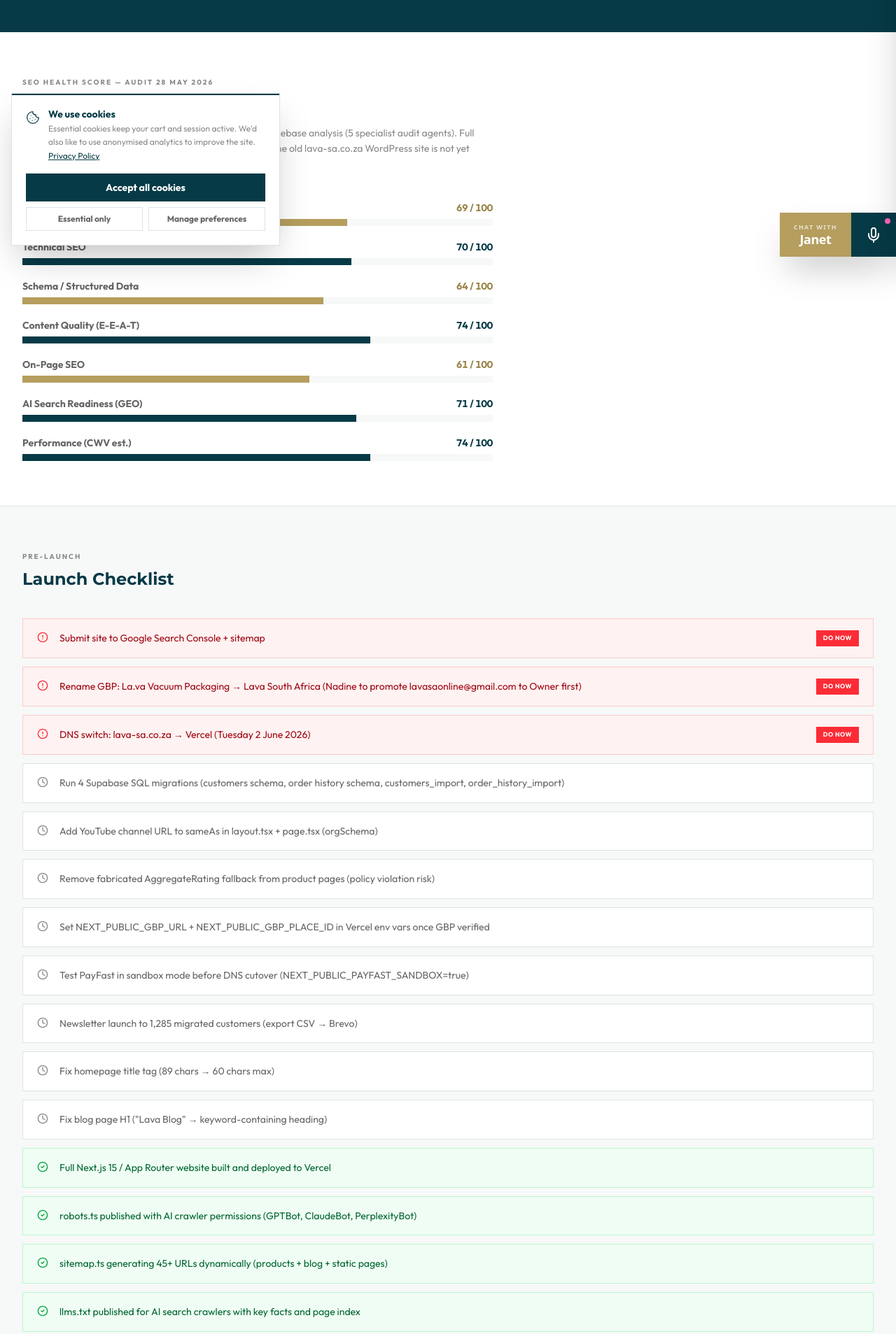
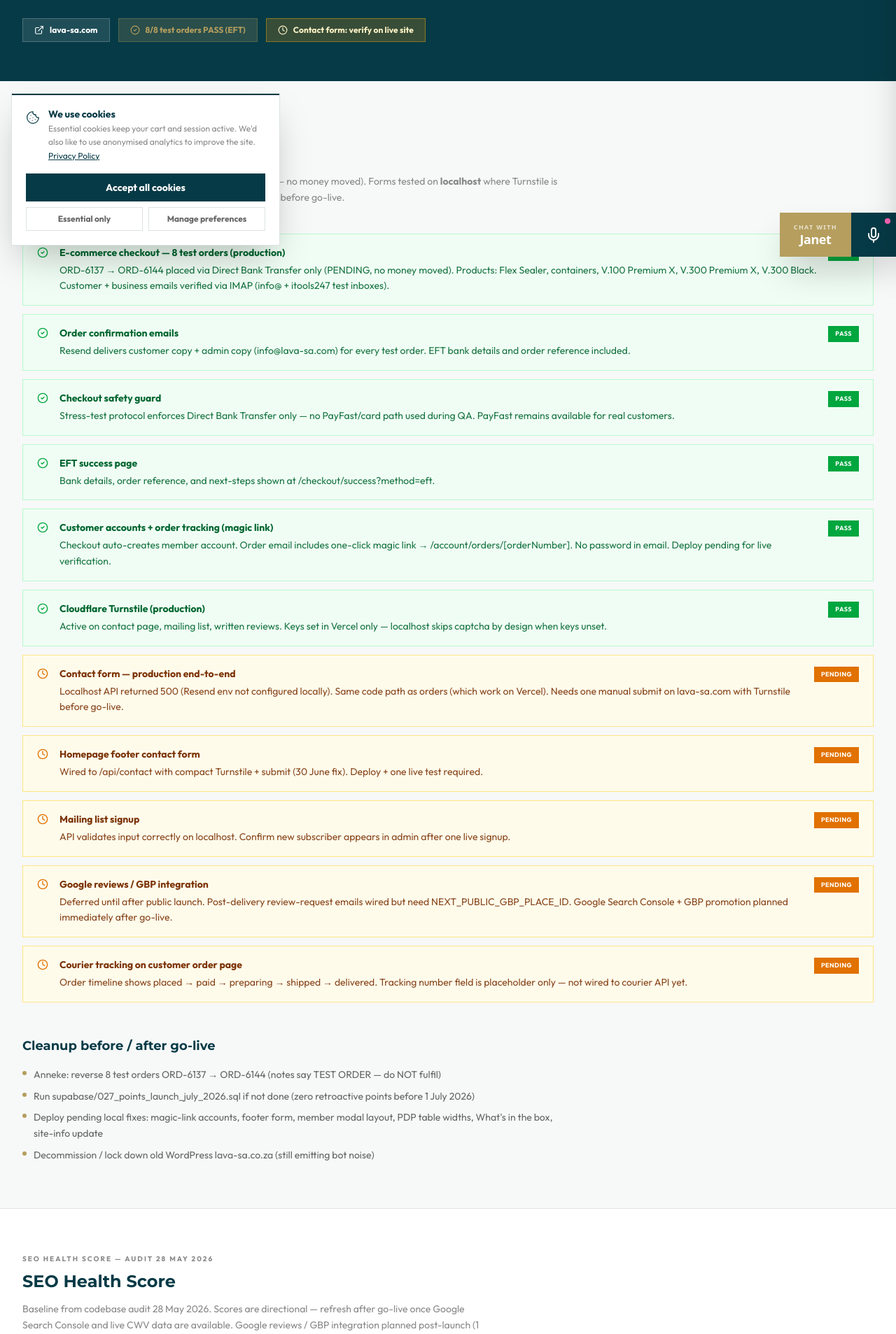
Before and after one commit to lava-sa/website2026, a Next.js app in the folder nextjs/: page /site-info in a window 1280 px wide. Shown: the part 433-2340 px from the top of the page at 70% size. Built offline with nearby package versions, Linux system fonts and the light colour scheme; no server answers.

Commit message:
site info

```diff
--- a/nextjs/src/app/site-info/page.tsx
+++ b/nextjs/src/app/site-info/page.tsx
@@ -14,6 +14,8 @@
 // ─────────────────────────────────────────────────────────────────────────────
 
 const AUDIT_DATE = "28 May 2026";
+const QA_DATE = "30 June 2026";
+const GO_LIVE_TARGET = "1 July 2026";
 
 const SEO_SCORES = [
   { label: "Overall SEO Health",         score: 69 },
@@ -37,44 +39,146 @@
   return "text-red-600";
 }
 
+// ── Pre-Launch QA (stress test) ──────────────────────────────────────────────
+
+type QaStatus = "PASS" | "FAIL" | "PENDING";
+
+const QA_RESULTS: { status: QaStatus; label: string; detail: string }[] = [
+  {
+    status: "PASS",
+    label: "E-commerce checkout — 8 test orders (production)",
+    detail:
+      "ORD-6137 → ORD-6144 placed via Direct Bank Transfer only (PENDING, no money moved). Products: Flex Sealer, containers, V.100 Premium X, V.300 Premium X, V.300 Black. Customer + business emails verified via IMAP (info@ + itools247 test inboxes).",
+  },
+  {
+    status: "PASS",
+    label: "Order confirmation emails",
+    detail:
+      "Resend delivers customer copy + admin copy (info@lava-sa.com) for every test order. EFT bank details and order reference included.",
+  },
+  {
+    status: "PASS",
+    label: "Checkout safety guard",
+    detail:
+      "Stress-test protocol enforces Direct Bank Transfer only — no PayFast/card path used during QA. PayFast remains available for real customers.",
+  },
+  {
+    status: "PASS",
+    label: "EFT success page",
+    detail: "Bank details, order reference, and next-steps shown at /checkout/success?method=eft.",
+  },
+  {
+    status: "PASS",
+    label: "Customer accounts + order tracking (magic link)",
+    detail:
+      "Checkout auto-creates member account. Order email includes one-click magic link → /account/orders/[orderNumber]. No password in email. Deploy pending for live verification.",
+  },
+  {
+    status: "PASS",
+    label: "Cloudflare Turnstile (production)",
+    detail:
+      "Active on contact page, mailing list, written reviews. Keys set in Vercel only — localhost skips captcha by design when keys unset.",
+  },
+  {
+    status: "PENDING",
+    label: "Contact form — production end-to-end",
+    detail:
+      "Localhost API returned 500 (Resend env not configured locally). Same code path as orders (which work on Vercel). Needs one manual submit on lava-sa.com with Turnstile before go-live.",
+  },
+  {
+    status: "PENDING",
+    label: "Homepage footer contact form",
+    detail:
+      "Wired to /api/contact with compact Turnstile + submit (30 June fix). Deploy + one live test required.",
+  },
+  {
+    status: "PENDING",
+    label: "Mailing list signup",
+    detail:
+      "API validates input correctly on localhost. Confirm new subscriber appears in admin after one live signup.",
+  },
+  {
+    status: "PENDING",
+    label: "Google reviews / GBP integration",
+    detail:
+      "Deferred until after public launch. Post-delivery review-request emails wired but need NEXT_PUBLIC_GBP_PLACE_ID. Google Search Console + GBP promotion planned immediately after go-live.",
+  },
+  {
+    status: "PENDING",
+    label: "Courier tracking on customer order page",
+    detail:
+      "Order timeline shows placed → paid → preparing → shipped → delivered. Tracking number field is placeholder only — not wired to courier API yet.",
+  },
+];
+
+const QA_CLEANUP = [
+  "Anneke: reverse 8 test orders ORD-6137 → ORD-6144 (notes say TEST ORDER — do NOT fulfil)",
+  "Run supabase/027_points_launch_july_2026.sql if not done (zero retroactive points before 1 July 2026)",
+  "Deploy pending local fixes: magic-link accounts, footer form, member modal layout, PDP table widths, What's in the box, site-info update",
+  "Decommission / lock down old WordPress lava-sa.co.za (still emitting bot noise)",
+];
+
+function qaStatusStyle(status: QaStatus): { border: string; bg: string; text: string; badge: string } {
+  if (status === "PASS")
+    return {
+      border: "border-green-200",
+      bg: "bg-green-50",
+      text: "text-green-800",
+      badge: "bg-green-600 text-white",
+    };
+  if (status === "FAIL")
+    return {
+      border: "border-red-200",
+      bg: "bg-red-50",
+      text: "text-red-800",
+      badge: "bg-red-500 text-white",
+    };
+  return {
+    border: "border-amber-200",
+    bg: "bg-amber-50",
+    text: "text-amber-900",
+    badge: "bg-amber-600 text-white",
+  };
+}
+
 // ── Launch Checklist ─────────────────────────────────────────────────────────
 
 const CRITICAL = [
-  "Submit site to Google Search Console + sitemap",
-  "Rename GBP: La.va Vacuum Packaging → Lava South Africa (Nadine to promote lavasaonline@gmail.com to Owner first)",
-  "DNS switch: lava-sa.co.za → Vercel (Tuesday 2 June 2026)",
+  "Deploy latest build to production (account tracking, footer form, UI fixes) — target go-live 1 July 2026",
+  "One manual contact form submit on lava-sa.com (pass Turnstile) — confirm email at info@lava-sa.com",
+  "Reverse test orders ORD-6137 → ORD-6144 in admin before real orders mix in",
+  "Submit site to Google Search Console + sitemap after DNS / go-live",
+  "Google Business Profile: verify + set NEXT_PUBLIC_GBP_PLACE_ID for post-delivery review emails",
 ];
 
 const TODO = [
-  "Run 4 Supabase SQL migrations (customers schema, order history schema, customers_import, order_history_import)",
-  "Add YouTube channel URL to sameAs in layout.tsx + page.tsx (orgSchema)",
-  "Remove fabricated AggregateRating fallback from product pages (policy violation risk)",
-  "Set NEXT_PUBLIC_GBP_URL + NEXT_PUBLIC_GBP_PLACE_ID in Vercel env vars once GBP verified",
-  "Test PayFast in sandbox mode before DNS cutover (NEXT_PUBLIC_PAYFAST_SANDBOX=true)",
-  "Newsletter launch to 1,285 migrated customers (export CSV → Brevo)",
-  "Fix homepage title tag (89 chars → 60 chars max)",
-  'Fix blog page H1 ("Lava Blog" → keyword-containing heading)',
+  "Run 027_points_launch_july_2026.sql in Supabase if not already applied",
+  "Confirm mailing list signup on live site → check admin subscriber list",
+  "Remove fabricated AggregateRating fallback from product pages if still present (Google policy risk)",
+  "Rename GBP: La.va Vacuum Packaging → Lava South Africa (Nadine to promote lavasaonline@gmail.com to Owner)",
+  "Newsletter launch to migrated customers (export CSV → Brevo) — post go-live",
+  "Wire courier tracking number when Anneke has carrier workflow (order page placeholder ready)",
+  "Decommission old WordPress lava-sa.co.za",
 ];
 
 const DONE = [
-  "Full Next.js 15 / App Router website built and deployed to Vercel",
-  "robots.ts published with AI crawler permissions (GPTBot, ClaudeBot, PerplexityBot)",
-  "sitemap.ts generating 45+ URLs dynamically (products + blog + static pages)",
-  "llms.txt published for AI search crawlers with key facts and page index",
+  "Full Next.js 15 / App Router website live on lava-sa.com (Vercel)",
+  "robots.ts + sitemap.ts + llms.txt published",
   "PayFast live mode configured — Merchant ID 11125471",
-  "James AI assistant (Janet) implemented on all product pages",
-  "Lava Points loyalty system: 1 pt per R5 spent · 1 pt = R0.05 cashback",
-  "Sales funnel with 10% discount upsell (V.300 path, no header/footer)",
-  "1,285 WordPress customers · 715 orders · R2,559,048 revenue — ready to migrate",
-  "Admin panel: products, orders, customers, reviews, mailing list, Janet logs",
-  "Multi-tier schema: LocalBusiness, Product, BlogPosting, FAQPage, BreadcrumbList, WebSite",
   "Cart, checkout (PayFast + EFT), order confirmation emails (Resend)",
-  "EFT / Direct Bank Transfer details live at checkout + confirmation (Nedbank · LAVA VIDE SA (PTY) LTD)",
-  "Sous vide product images live: LX 20 Sous Vide Stick + Sous Vide Set XXL",
-  "Supabase product-images storage bucket live (thumbnails in cart + confirmation)",
-  "orders.payment_method column added (tracks PayFast vs bank transfer)",
-  "Account dashboard with Lava Points balance + order history",
-  "308 permanent redirect from lava-sa.online → lava-sa.com (middleware)",
+  "EFT / Direct Bank Transfer — Nedbank · LAVA VIDE SA (PTY) LTD · reference = order number",
+  "Pre-launch stress test: 8 EFT orders on production — emails verified (30 June 2026)",
+  "Magic-link customer accounts on checkout + /account/orders/[orderNumber] tracking page",
+  "Cloudflare Turnstile on contact, reviews, mailing list (production)",
+  "Homepage footer contact form wired with Turnstile (compact layout, 30 June 2026)",
+  "Member gate modal — desktop side-by-side layout, scroll-safe (30 June 2026)",
+  "PDP table widths fixed — specs + bags/rolls compatibility (global CSS + template, 30 June 2026)",
+  "What's in the box — complimentary bags/rolls removed from all machines",
+  "Review form OG images for WhatsApp (/submit-review, bags-rolls, containers)",
+  "Lava Points: earn only from 1 July 2026 · full-price items only (no sale/clearance)",
+  "Janet voice agent: PDP context, add-to-cart, admin chat logs, sales script",
+  "Lava Points dashboard, admin panel, 1,285 migrated customers + order history",
+  "308 redirect lava-sa.online → lava-sa.com",
 ];
 
 // ── What's Built ─────────────────────────────────────────────────────────────
@@ -107,12 +211,13 @@
     title: "Shop & Customer Features",
     items: [
       "Full cart and checkout — PayFast (live) + EFT paths",
-      "Lava Points loyalty: earn 1 pt per R5 · redeem at R0.05/pt (1% cashback)",
+      "Customer auto-account on order + magic-link email to track order (no password in email)",
+      "Account dashboard + per-order page /account/orders/[orderNumber] with status timeline",
+      "Lava Points loyalty: earn from 1 July 2026 · full-price items only · 1 pt per R5",
       "Sales funnel with 10% upsell discount (bags/rolls/accessories, no header/footer)",
-      "Account dashboard: order history, Lava Points balance",
-      "Submit a review page + admin moderation queue",
-      "Mailing list with newsletter subscriber CSV export (Brevo-ready)",
-      "Courier delivery: R190 excl. VAT (Gauteng) · R250 excl. VAT (other provinces) at checkout",
+      "Submit a review page + admin moderation + category-specific OG images for WhatsApp",
+      "Mailing list with Turnstile + admin subscriber export",
+      "Courier delivery at checkout — tracking number on order page: placeholder (post-launch)",
     ],
   },
   {
@@ -123,7 +228,7 @@
       "llms.txt with full page index, product categories, key facts (price range, warranty, address)",
       "robots.ts: AI bots explicitly permitted by name (GPTBot, ClaudeBot, PerplexityBot, Google-Extended)",
       "GBP pre-wired in code — NEXT_PUBLIC_GBP_URL + NEXT_PUBLIC_GBP_PLACE_ID env vars activate it",
-      "Review request email: triggers 7–14 days post-delivery (wired, needs GBP Place ID)",
+      "Review request email: triggers post-delivery (wired — needs GBP Place ID after launch)",
       "Dynamic OG images per product category (hunting, bags, containers, butchery, sous vide)",
     ],
   },
@@ -171,7 +276,8 @@
   ["Help / FAQ",                 "/help/faq"],
   ["Contact",                    "/contact"],
   ["Account Dashboard",          "/account/dashboard"],
-  ["Admin Panel",                "/lava-sa/"],
+  ["Site Info (this page)",    "/site-info"],
+  ["Admin Panel",                "/admin"],
 ];
 
 // ── Technical Details ────────────────────────────────────────────────────────
@@ -183,8 +289,8 @@
   ["Payments",       "PayFast (live mode)"],
   ["AI Assistant",   "James / Janet (Google GenAI)"],
   ["Hosting",        "Vercel (cloud, global CDN)"],
-  ["Primary Domain", "lava-sa.co.za (DNS switch 2 June 2026)"],
-  ["Live on Vercel",  "lava-sa.com (DNS cutover to lava-sa.co.za on 2 June)"],
+  ["Primary Domain", "lava-sa.com (lava-sa.co.za DNS when ready)"],
+  ["Go-live target",  `${GO_LIVE_TARGET} (pending deploy + final checks)`],
   ["Repository",     "GitHub (private)"],
   ["Design",         "Tailwind v4 · Montserrat + Outfit · Petrol #1B6B6B"],
 ];
@@ -203,12 +309,16 @@
       <section className="bg-primary py-14">
         <div className="section-container">
           <p className="text-[10px] font-bold uppercase tracking-[0.2em] text-secondary mb-4">
-            Website Information — {AUDIT_DATE}
+            Website Information — QA updated {QA_DATE}
           </p>
           <h1 className="text-4xl sm:text-5xl font-bold text-white leading-tight mb-6">
-            New website overview for<br />
+            Pre-launch status for<br />
             <span className="text-secondary">Anneke &amp; Wilco Uys</span>
           </h1>
+          <p className="text-white/80 text-sm max-w-2xl leading-relaxed mb-6">
+            Internal summary for the go-live meeting. Target launch: <strong className="text-white">{GO_LIVE_TARGET}</strong>.
+            Google Search Console, GBP, and post-purchase Google review requests are planned immediately after launch.
+          </p>
           <div className="flex flex-wrap gap-3">
             <a
               href="https://lava-sa.com"
@@ -220,10 +330,69 @@
               lava-sa.com
             </a>
             <span className="inline-flex items-center gap-2 bg-secondary/20 border border-secondary/30 text-secondary text-xs font-semibold px-4 py-2">
+              <CheckCircle2 className="h-3.5 w-3.5" />
+              8/8 test orders PASS (EFT)
+            </span>
+            <span className="inline-flex items-center gap-2 bg-amber-500/20 border border-amber-400/40 text-amber-100 text-xs font-semibold px-4 py-2">
               <Clock className="h-3.5 w-3.5" />
-              DNS switch: Tuesday 2 June 2026
+              Contact form: verify on live site
             </span>
           </div>
+        </div>
+      </section>
+
+      {/* ══════════════════════════════════════════════════════════════════════
+          PRE-LAUNCH QA — STRESS TEST
+      ══════════════════════════════════════════════════════════════════════ */}
+      <section className="py-16 bg-surface border-b border-border">
+        <div className="section-container">
+          <p className="text-[10px] font-bold uppercase tracking-[0.2em] text-copy-muted mb-2">
+            Stress Test — {QA_DATE}
+          </p>
+          <h2 className="text-2xl font-bold text-primary mb-3">Pre-Launch QA Results</h2>
+          <p className="text-sm text-copy-muted max-w-3xl leading-relaxed mb-10">
+            Full checkout run on <strong>production</strong> (Direct Bank Transfer only — no money moved).
+            Forms tested on <strong>localhost</strong> where Turnstile is off by design; production forms need one manual pass each before go-live.
+          </p>
+
+          <div className="space-y-3 mb-12">
+            {QA_RESULTS.map(({ status, label, detail }) => {
+              const s = qaStatusStyle(status);
+              return (
+                <div
+                  key={label}
+                  className={`flex items-start gap-4 border px-5 py-4 ${s.border} ${s.bg}`}
+                >
+                  {status === "PASS" ? (
+                    <CheckCircle2 className="h-4 w-4 text-green-600 shrink-0 mt-0.5" />
+                  ) : status === "FAIL" ? (
+                    <AlertCircle className="h-4 w-4 text-red-500 shrink-0 mt-0.5" />
+                  ) : (
+                    <Clock className="h-4 w-4 text-amber-600 shrink-0 mt-0.5" />
+                  )}
+                  <div className="flex-1 min-w-0">
+                    <p className={`text-sm font-semibold ${s.text} mb-1`}>{label}</p>
+                    <p className={`text-sm ${s.text} opacity-90 leading-relaxed`}>{detail}</p>
+                  </div>
+                  <span
+                    className={`shrink-0 text-[9px] font-black uppercase tracking-wider px-2.5 py-1 ${s.badge}`}
+                  >
+                    {status}
+                  </span>
+                </div>
+              );
+            })}
+          </div>
+
+          <h3 className="text-lg font-bold text-primary mb-4">Cleanup before / after go-live</h3>
+          <ul className="space-y-2 max-w-3xl">
+            {QA_CLEANUP.map((item) => (
+              <li key={item} className="flex items-start gap-2.5 text-sm text-copy leading-relaxed">
+                <span className="mt-1.5 h-1.5 w-1.5 shrink-0 rounded-full bg-secondary" />
+                {item}
+              </li>
+            ))}
+          </ul>
         </div>
       </section>
 
@@ -239,9 +408,9 @@
             </p>
             <h2 className="text-2xl font-bold text-primary mb-3">SEO Health Score</h2>
             <p className="text-sm text-copy-muted max-w-2xl leading-relaxed">
-              Scores reflect the current build capabilities based on full codebase analysis (5 specialist
-              audit agents). Full Google indexation takes 4–8 weeks after the DNS switch. The old
-              lava-sa.co.za WordPress site is not yet noindexed — this switches automatically on cutover.
+              Baseline from codebase audit {AUDIT_DATE}. Scores are directional — refresh after go-live
+              once Google Search Console and live CWV data are available. Google reviews / GBP integration
+              planned post-launch ({GO_LIVE_TARGET}).
             </p>
           </div>
 
@@ -404,7 +573,7 @@
 
           <p className="mt-10 text-xs text-copy-muted">
             This page is not indexed by Google (robots: noindex). For internal use only.
-            &nbsp;·&nbsp; Lava-SA — Bryanston, Johannesburg &nbsp;·&nbsp; info@lava-sa.com
+            Last QA update: {QA_DATE}. &nbsp;·&nbsp; Lava-SA — Bryanston, Johannesburg &nbsp;·&nbsp; info@lava-sa.com
           </p>
         </div>
       </section>
```
